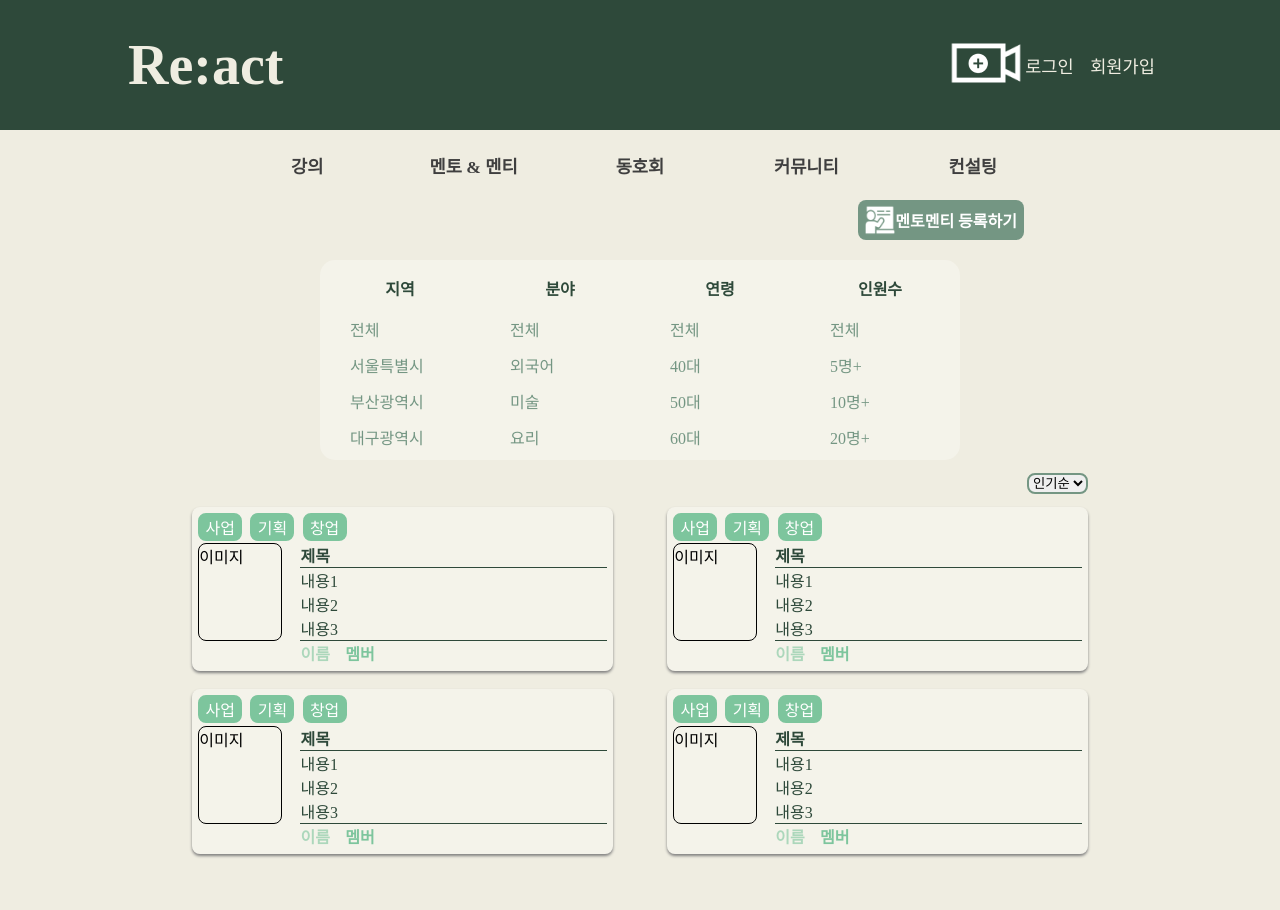
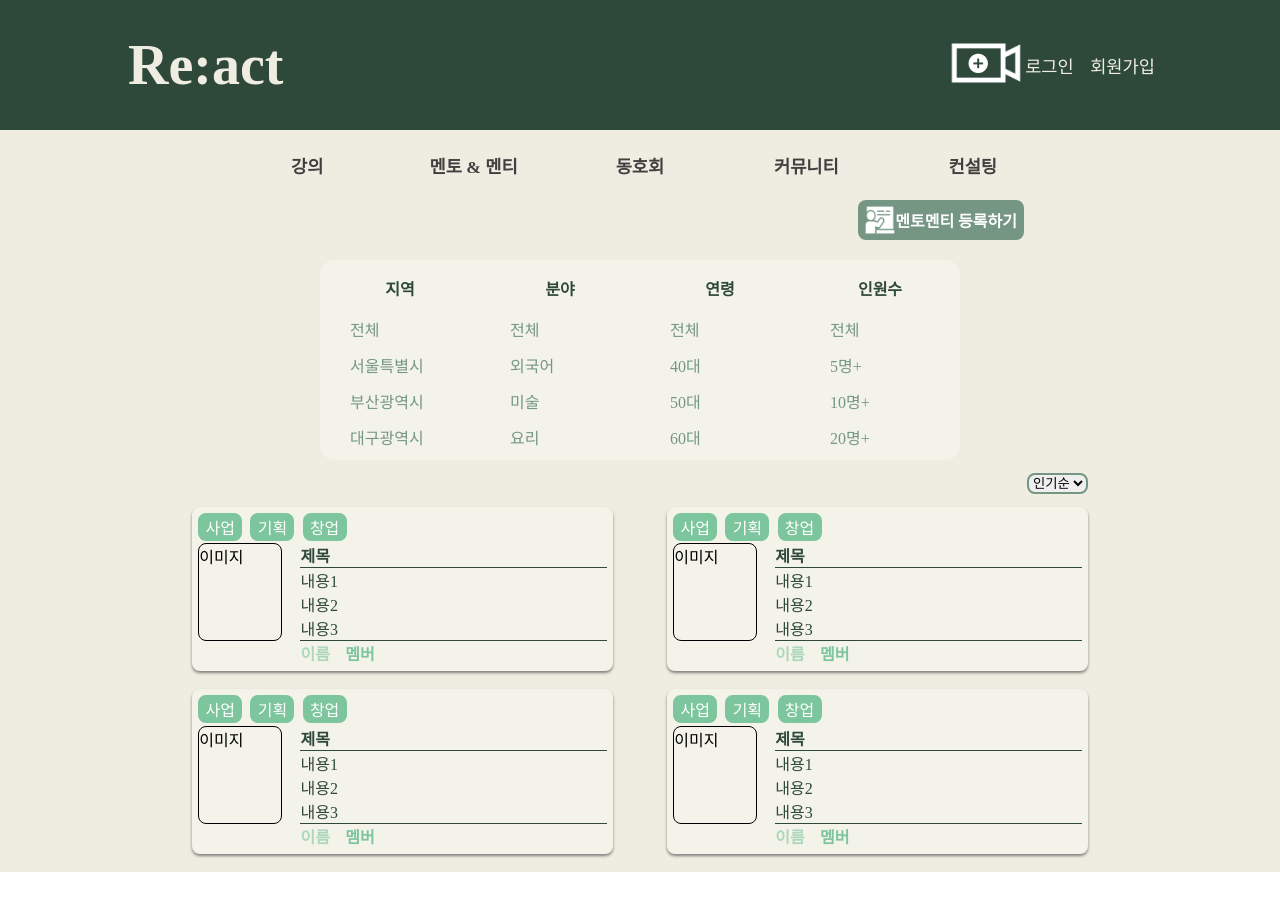
Before and after one commit to React-Likelion/react, a React (Create React App) app: page /mentoring in a window 1280 px wide. Shown: the top 910 px of the page. After the commit the page ends 872 px from the top, so only its background shows below. Built offline with nearby package versions, Linux system fonts and the light colour scheme.

Commit message:
fix css & typo

```diff
--- a/src/App.css
+++ b/src/App.css
@@ -1,4 +1,4 @@
 .appcontainer {
   background-color: #efede1;
-  height: 150vh;
+  height: 100%;
 }
--- a/src/pages/Club/ClubPage.js
+++ b/src/pages/Club/ClubPage.js
@@ -4,7 +4,7 @@ import "../../style/pages/Club/ClubPage.css"
 const ClubPage = () => {
     const dummyData = {
             id : 1,
-            tag : [사업, 기획, 창업],
+            tag : ['사업', '기획', '창업'],
             title : "사업계획서 기획에서 창업 지원사업까지",
             content : "예비 창업자, 창업에 관심있는 분들 ~",
             writer : "모네",
```
